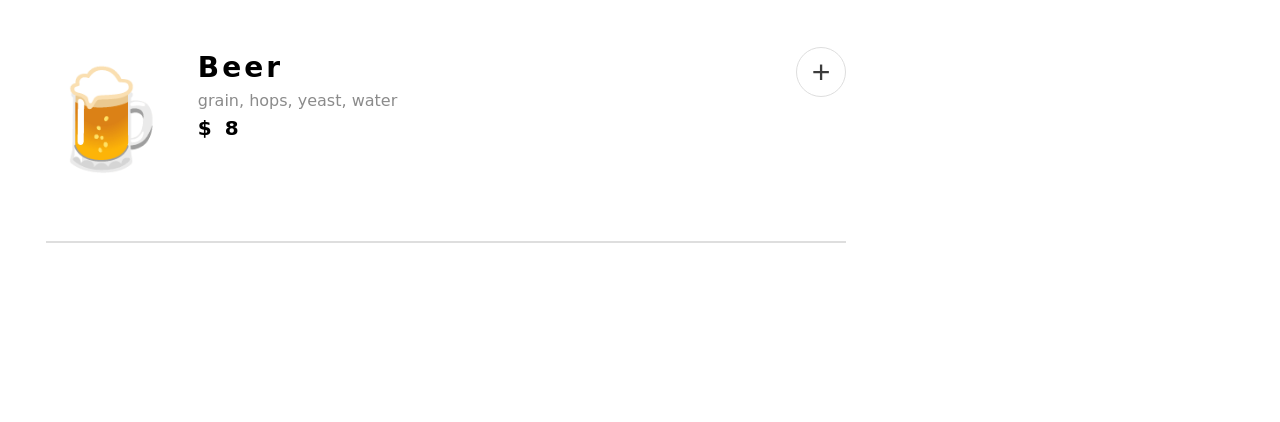
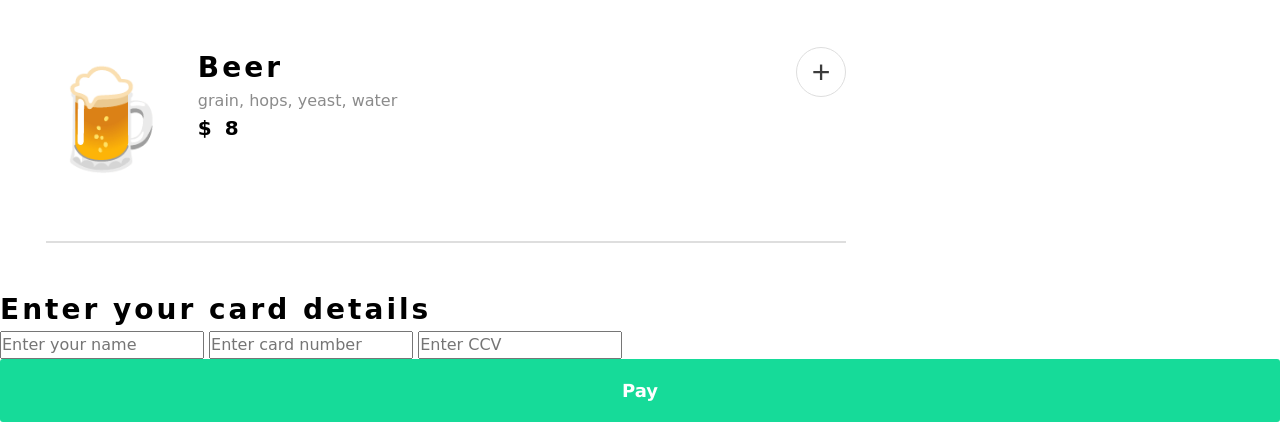
Before and after one commit to Nessvah/ordering_funcionality, a website built with Vite: page index.html in a window 1280 px wide. Shown: the part 754-1176 px from the top of the page. Before the commit the page ends 1043 px from the top, so only its background shows below. Built offline with nearby package versions, Linux system fonts and the light colour scheme; a web font is replaced by a local one.

Commit message:
create modal for payment form included some client side validation on html

```diff
--- a/index.html
+++ b/index.html
@@ -31,8 +31,40 @@
         <div id="render-order-payment"></div>
       </section>
 
-      <div class="modal hidden">
-        <p>Modal info</p>
+      <div class="modal">
+        <div class="modal-container">
+          <h2>Enter your card details</h2>
+          <form>
+            <input
+              type="text"
+              placeholder="Enter your name"
+              name="name"
+              minlength="2"
+              required
+              oninvalid="this.setCustomValidity('Your name needs to be at least 2 characters long')"
+              oninput="setCustomValidity('')"
+            />
+            <input
+              type="text"
+              placeholder="Enter card number"
+              minlength="15"
+              maxlength="19"
+              oninvalid="this.setCustomValidity('Invalid CC number. It needs at least 15 digits.')"
+              oninput="setCustomValidity('')"
+              required
+            />
+            <input
+              type="text"
+              placeholder="Enter CCV"
+              minlength="3"
+              maxlength="4"
+              oninvalid="this.setCustomValidity('The CCV is at least 3-4 numbers long')"
+              oninput="setCustomValidity('')"
+              required
+            />
+            <button class="btn--green" type="submit">Pay</button>
+          </form>
+        </div>
       </div>
     </main>
 
```
